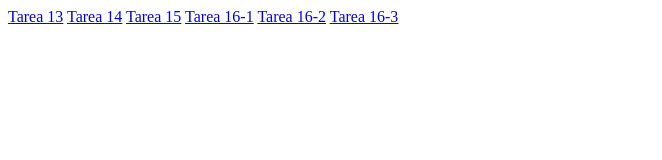
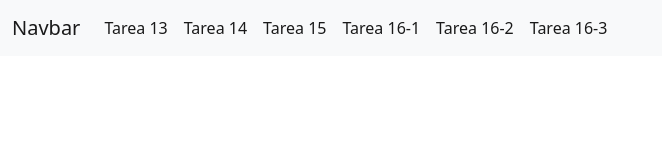
Before and after one commit to pgonzales7/proyectogit, a plain HTML site: page index.html in a window 1280 px wide. Shown: the whole page, without its empty margins (0-662 px from the left). Drawn offline with nearby package versions, Linux system fonts and the light colour scheme.

Commit message:
Update index.html

```diff
--- a/index.html
+++ b/index.html
@@ -4,14 +4,40 @@
     <meta charset="UTF-8">
     <meta http-equiv="X-UA-Compatible" content="IE=edge">
     <meta name="viewport" content="width=device-width, initial-scale=1.0">
+    <link href="https://cdn.jsdelivr.net/npm/bootstrap@5.0.0-beta2/dist/css/bootstrap.min.css" rel="stylesheet" integrity="sha384-BmbxuPwQa2lc/FVzBcNJ7UAyJxM6wuqIj61tLrc4wSX0szH/Ev+nYRRuWlolflfl" crossorigin="anonymous">
+    <link rel="stylesheet" href="https://cdn.jsdelivr.net/npm/bootstrap-icons@1.4.0/font/bootstrap-icons.css">
     <title>Document</title>
 </head>
 <body>
-    <a href="trabajo13.html">Tarea 13</a>
-    <a href="trabajo14.html">Tarea 14</a>
-    <a href="trabajo15.html">Tarea 15</a>
-    <a href="trabajo16-1.html">Tarea 16-1</a>
-    <a href="trabajo16-2.html">Tarea 16-2</a>
-    <a href="trabajo16-3.html">Tarea 16-3</a>
+    <nav class="navbar navbar-expand-lg navbar-light bg-light">
+  <div class="container-fluid">
+    <a class="navbar-brand" href="#">Navbar</a>
+    <button class="navbar-toggler" type="button" data-bs-toggle="collapse" data-bs-target="#navbarNav" aria-controls="navbarNav" aria-expanded="false" aria-label="Toggle navigation">
+      <span class="navbar-toggler-icon"></span>
+    </button>
+    <div class="collapse navbar-collapse" id="navbarNav">
+      <ul class="navbar-nav">
+        <li class="nav-item">
+          <a class="nav-link active" aria-current="page" href="trabajo13.html">Tarea 13</a>
+        </li>
+        <li class="nav-item">
+          <a class="nav-link active" aria-current="page" href="trabajo14.html">Tarea 14</a>
+        </li>
+        <li class="nav-item">
+          <a class="nav-link active" aria-current="page" href="trabajo15.html">Tarea 15</a>
+        </li>
+        <li class="nav-item">
+          <a class="nav-link active" aria-current="page" href="trabajo16-1.html">Tarea 16-1</a>
+        </li>
+          <li class="nav-item">
+          <a class="nav-link active" aria-current="page" href="trabajo16-2.html">Tarea 16-2</a>
+        </li>
+          <li class="nav-item">
+          <a class="nav-link active" aria-current="page" href="trabajo16-3.html">Tarea 16-3</a>
+        </li>
+      </ul>
+    </div>
+  </div>
+</nav>
 </body>
 </html>
```
